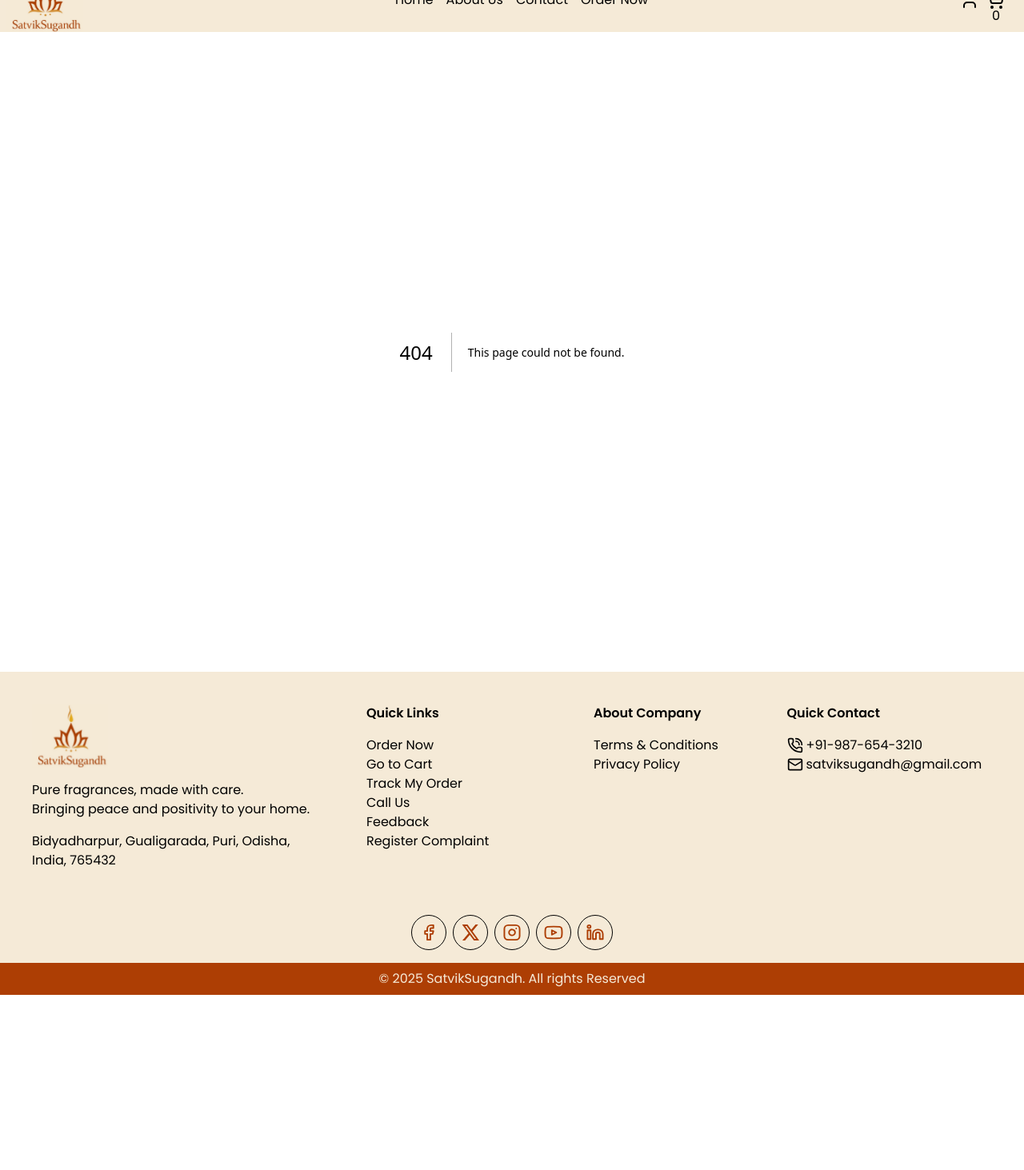
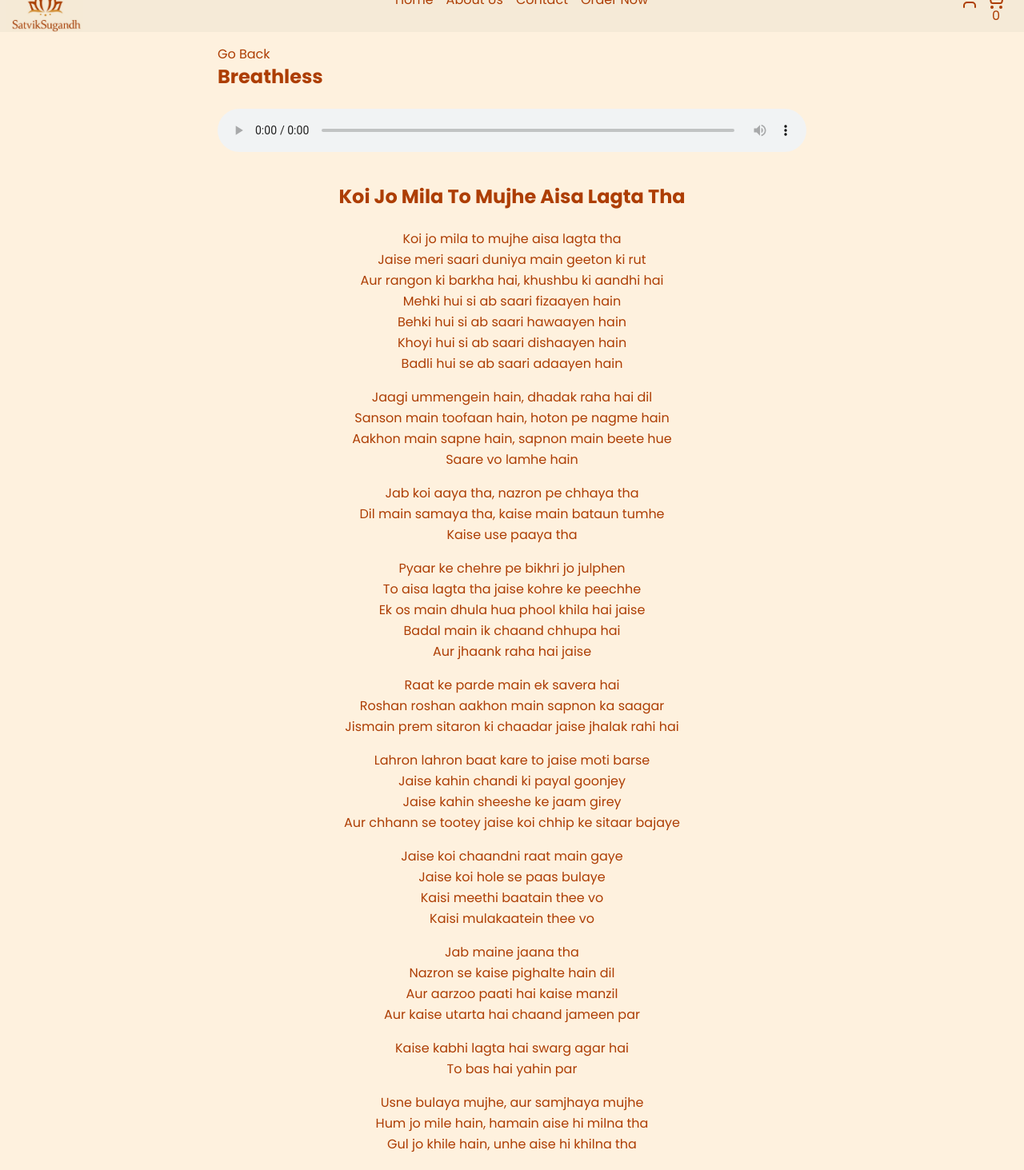
Before and after one commit to Rakesh799/Sugandh-Vatika, a Next.js app: page /songs/breathless in a window 1280 px wide. Before the commit this address had no page. Shown: the part 40-1503 px from the top of the page at 80% size. Before the commit the page ends 1284 px from the top, so only its background shows below. Built offline with nearby package versions, Linux system fonts and the light colour scheme.

Commit message:
added song and dynamic route

```diff
--- /dev/null
+++ b/src/app/songs/[slug]/page.jsx
@@ -0,0 +1,39 @@
+import Breathless from '@/components/songs/Breathless'
+import GaneshStotra from '@/components/songs/GaneshStotra'
+import ShivaTandavStotram from '@/components/songs/ShivaTandavStotram'
+import songsData from '@/data/songs.json';
+import Link from 'next/link';
+
+// Map component names to actual imports
+const componentsMap = {
+    ShivaTandavStotram,
+    GaneshStotra,
+    Breathless,
+};
+
+export default function SongPage({ params }) {
+    const { slug } = params;
+
+    const song = songsData.find((s) => s.slug === slug);
+    if (!song) {
+        return <p className="p-4 text-center text-red-600">Song not found!</p>;
+    }
+
+    const SongComponent = componentsMap[song.component];
+
+    return (
+        <div className="p-4 max-w-3xl mx-auto space-y-6">
+            <Link href={'/songs'}>Go Back</Link>
+            <h1 className="text-2xl font-bold">{song.title}</h1>
+            {song.audio && (
+                <audio controls className="w-full mt-4">
+                    <source src={song.audio} type="audio/mpeg" />
+                    Your browser does not support the audio element.
+                </audio>
+            )}
+
+            {SongComponent && <SongComponent />}
+
+        </div>
+    );
+}
--- a/src/app/songs/page.jsx
+++ b/src/app/songs/page.jsx
@@ -1,14 +1,18 @@
-import GaneshStotra from '@/components/songs/GaneshStotra'
-import ShivaTandavStotram from '@/components/songs/ShivaTandavStotram'
-import React from 'react'
+import Link from 'next/link';
+import songsData from '@/data/songs.json';
 
-function Songs() {
-    return (
-        <div>
-            <ShivaTandavStotram />
-            <GaneshStotra />
-        </div>
-    )
+export default function SongsList() {
+  return (
+    <div className="p-4 max-w-3xl mx-auto space-y-2">
+      {songsData.map((song) => (
+        <Link
+          key={song.id}
+          href={`/songs/${song.slug}`}
+          className="block text-blue-600 hover:underline"
+        >
+          {song.title}
+        </Link>
+      ))}
+    </div>
+  );
 }
-
-export default Songs
--- /dev/null
+++ b/src/components/songs/Breathless.jsx
@@ -0,0 +1,124 @@
+export default function Breathless() {
+    return (
+      <div className="space-y-4 p-4 max-w-3xl mx-auto leading-relaxed text-center">
+        <h2 className="text-2xl font-bold text-center mb-6">Koi Jo Mila To Mujhe Aisa Lagta Tha</h2>
+
+        <p>
+          Koi jo mila to mujhe aisa lagta tha <br />
+          Jaise meri saari duniya main geeton ki rut <br />
+          Aur rangon ki barkha hai, khushbu ki aandhi hai <br />
+          Mehki hui si ab saari fizaayen hain <br />
+          Behki hui si ab saari hawaayen hain <br />
+          Khoyi hui si ab saari dishaayen hain <br />
+          Badli hui se ab saari adaayen hain
+        </p>
+
+        <p>
+          Jaagi ummengein hain, dhadak raha hai dil <br />
+          Sanson main toofaan hain, hoton pe nagme hain <br />
+          Aakhon main sapne hain, sapnon main beete hue <br />
+          Saare vo lamhe hain
+        </p>
+
+        <p>
+          Jab koi aaya tha, nazron pe chhaya tha <br />
+          Dil main samaya tha, kaise main bataun tumhe <br />
+          Kaise use paaya tha
+        </p>
+
+        <p>
+          Pyaar ke chehre pe bikhri jo julphen <br />
+          To aisa lagta tha jaise kohre ke peechhe <br />
+          Ek os main dhula hua phool khila hai jaise <br />
+          Badal main ik chaand chhupa hai <br />
+          Aur jhaank raha hai jaise
+        </p>
+
+        <p>
+          Raat ke parde main ek savera hai <br />
+          Roshan roshan aakhon main sapnon ka saagar <br />
+          Jismain prem sitaron ki chaadar jaise jhalak rahi hai
+        </p>
+
+        <p>
+          Lahron lahron baat kare to jaise moti barse <br />
+          Jaise kahin chandi ki payal goonjey <br />
+          Jaise kahin sheeshe ke jaam girey <br />
+          Aur chhann se tootey jaise koi chhip ke sitaar bajaye
+        </p>
+
+        <p>
+          Jaise koi chaandni raat main gaye <br />
+          Jaise koi hole se paas bulaye <br />
+          Kaisi meethi baatain thee vo <br />
+          Kaisi mulakaatein thee vo
+        </p>
+
+        <p>
+          Jab maine jaana tha <br />
+          Nazron se kaise pighalte hain dil <br />
+          Aur aarzoo paati hai kaise manzil <br />
+          Aur kaise utarta hai chaand jameen par
+        </p>
+
+        <p>
+          Kaise kabhi lagta hai swarg agar hai <br />
+          To bas hai yahin par
+        </p>
+
+        <p>
+          Usne bulaya mujhe, aur samjhaya mujhe <br />
+          Hum jo mile hain, hamain aise hi milna tha <br />
+          Gul jo khile hain, unhe aise hi khilna tha
+        </p>
+
+        <p>
+          Janmo ke bandhan, janmo ke rishtey hain <br />
+          Jab bhi hum janme to hum yuhin milte hain
+        </p>
+
+        <p>
+          Kaanon main mere jaise shahed sa ghulne lage <br />
+          Khwaabon ke dar jaise aakhon main khulne lage <br />
+          Khwaabon ki duniya bhi kitni haseen aur <br />
+          Kaisi rangeen thee khwaabon ki duniya
+        </p>
+
+        <p>
+          Jo kahne ko thee par kahin bhi nahi thee <br />
+          Khwaab jo toote mere, aakh jo khuli meri <br />
+          Hosh jo aaya mujhe <br />
+          Maine dekha, maine jaana
+        </p>
+
+        <p>
+          Vo jo kabhi aaya tha, nazron pe chhaya tha <br />
+          Dil main samaya tha, ja bhi chuka hai <br />
+          Aur dil mera hai ab tanha tanha
+        </p>
+
+        <p>
+          Na to koi armaan hai, na koi tamanna hai <br />
+          Aur na koi sapna hai
+        </p>
+
+        <p>
+          Ab jo mere din aur ab jo meri ratain hain <br />
+          Unmain sirf aansoon hain <br />
+          Unmain sirf dard ki ranj ki baatein hain <br />
+          Aur pharyaadein hain
+        </p>
+
+        <p>
+          Mera ab bhi koi nahi, main hoon aur khoye hue <br />
+          Pyaar ki yaadein hain <br />
+          Pyaar ki yaadein hain <br />
+          Pyaar ki yaadein hain
+        </p>
+
+        <p className="text-center font-semibold mt-6">
+          || Breathless - Song Ends ||
+        </p>
+      </div>
+    );
+  }
--- /dev/null
+++ b/src/data/songs.json
@@ -0,0 +1,32 @@
+[
+    {
+      "id": 1,
+      "title": "Shiva Tandav Stotram",
+      "slug": "shiva-tandav-stotram",
+      "component": "ShivaTandavStotram",
+      "audio": "/audio/shiva-tandav-stotram.mp3",
+      "description": "A powerful hymn dedicated to Lord Shiva, full of rhythm and devotion.",
+      "tags": ["shiva", "hymn", "stotra"],
+      "image": "/images/shiva-tandav.jpg"
+    },
+    {
+      "id": 2,
+      "title": "Ganesh Stotra",
+      "slug": "ganesh-stotra",
+      "component": "GaneshStotra",
+      "audio": "/audio/ganesh-stotra.mp3",
+      "description": "A stotra praising Lord Ganesha, remover of obstacles and bestower of wisdom.",
+      "tags": ["ganesh", "stotra", "devotional"],
+      "image": "/images/ganesh-stotra.jpg"
+    },
+    {
+      "id": 3,
+      "title": "Breathless",
+      "slug": "breathless",
+      "component": "Breathless",
+      "audio": "/songs/breathless.mp3",
+      "description": "A contemporary song with mesmerizing vocals, perfect for relaxing moments.",
+      "tags": ["contemporary", "vocal", "relaxing"],
+      "image": "/images/breathless.jpg"
+    }
+  ]
```
Also changed, not shown: 1 other file (tests, documents, lock files or other folders).
